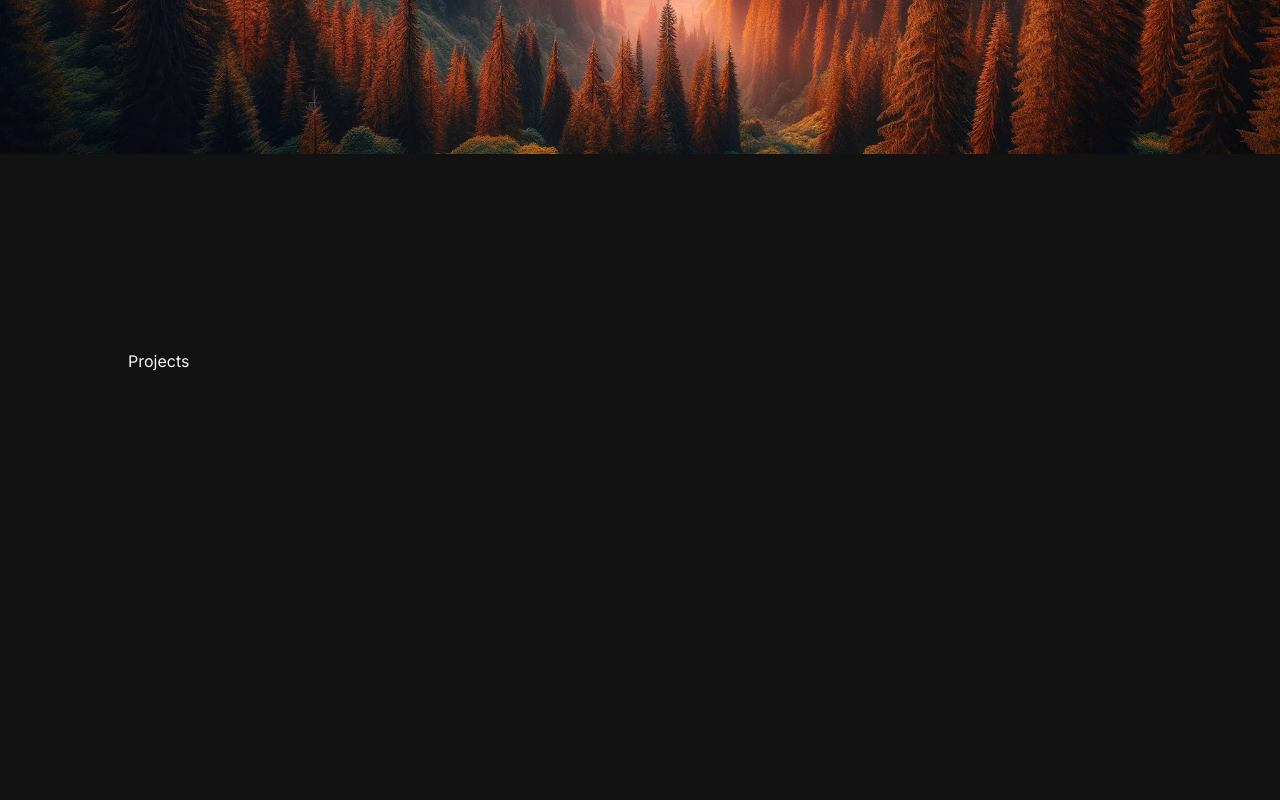
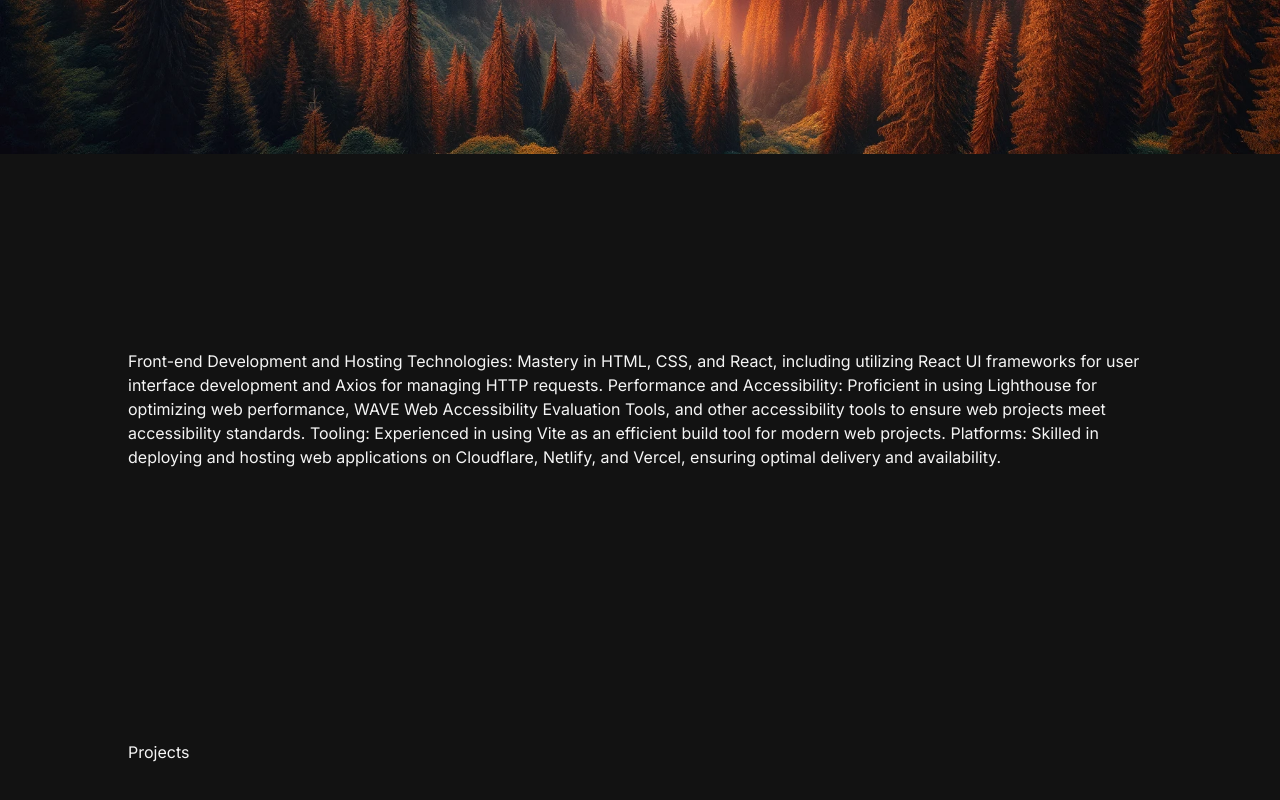
Before and after one commit to SpencerCGriffiths/portfolio, a Next.js app in the folder my-portfolio/: page / in a window 1280 px wide. Shown: the part 546-1346 px from the top of the page. Before the commit the page ends 999 px from the top, so only its background shows below. Built offline with nearby package versions, Linux system fonts and the light colour scheme.

Commit message:
technical skills wip content added

```diff
--- /dev/null
+++ b/my-portfolio/src/FrontEndSkills/FrontEndSkills.jsx
@@ -0,0 +1,44 @@
+import styles from './FrontEndSkills.module.css'
+
+const FrontEndSkills = () => {
+    return (
+        <div>
+        <p> Front-end Development and Hosting
+        Technologies: Mastery in HTML, CSS, and React, including utilizing React UI frameworks for user interface development and Axios for managing HTTP requests.
+        Performance and Accessibility: Proficient in using Lighthouse for optimizing web performance, WAVE Web Accessibility Evaluation Tools, and other accessibility tools to ensure web projects meet accessibility standards.
+        Tooling: Experienced in using Vite as an efficient build tool for modern web projects.
+        Platforms: Skilled in deploying and hosting web applications on Cloudflare, Netlify, and Vercel, ensuring optimal delivery and availability.</p>
+        <h2 className={styles.H2Programming} data-aos="fade-right"> Front-end Development and Hosting</h2>
+        <article className={styles.articleProgramming}>
+        <section>
+        <p className={styles.titleProgramming} data-aos="fade-right">HTML, CSS and React</p>
+        <p className={styles.titleProgramming} data-aos="fade-right">Using Axios for managing HTTP requests</p>
+        <p className={styles.titleProgramming} data-aos="fade-right">Performance and Accessibility</p>
+        <ul>
+            <li><p className={styles.contentProgramming} data-aos="fade-right">Proficient in optimizing web performance with Lighthouse</p></li>
+            <li><p className={styles.contentProgramming} data-aos="fade-right">Uses WAVE Web Accessibility Evaluation Tools and other accessibility tools</p></li>
+            <li><p className={styles.contentProgramming} data-aos="fade-right">Ensures web projects meet accessibility standards</p></li>
+        </ul>
+        <p className={styles.titleProgramming} data-aos="fade-right">Hosting</p>
+        <ul>
+            <li><p className={styles.contentProgramming} data-aos="fade-right">Cloudflare</p></li>
+            <li><p className={styles.contentProgramming} data-aos="fade-right">Netlify</p></li>
+            <li><p className={styles.contentProgramming} data-aos="fade-right">Vercel</p></li>
+        </ul>
+
+        </section>
+        <section>
+        {/* <Image
+        src="/JavaScriptLogo.png" // Path relative to the public folder
+        alt="JavaScript Logo"
+        width={587} // Desired width (can adjust as needed)
+        height={330} // Desired height (can adjust as needed)
+        className={styles.logoProgramming}
+        data-aos="fade-right"/> */}
+        </section>
+        </article>
+        </div>
+    )
+}
+
+export default FrontEndSkills
--- /dev/null
+++ b/my-portfolio/src/FrontEndSkills/FrontEndSkills.module.css
@@ -0,0 +1,25 @@
+.articleProgramming {
+    display: flex;
+    flex-direction: row;
+    align-items: center;
+
+}
+.H2Programming {
+    font-size: 1.3rem;
+}
+
+.titleProgramming {
+    font-size: 1rem;
+    margin-left: 1.5rem;
+}
+
+.contentProgramming {
+    margin-left: 3rem;
+}
+
+.logoProgramming {
+    max-width: 234.8px;
+    max-height: 132px;
+    width: auto; /* Ensure the width adjusts based on the height */
+    height: auto; /* Ensure the height adjusts based on the width, maintaining aspect ratio */
+}
--- a/my-portfolio/src/components/MainContent/MainBody.jsx
+++ b/my-portfolio/src/components/MainContent/MainBody.jsx
@@ -1,5 +1,6 @@
 import PersonalIntro from "../PersonalIntro/PersonalIntro"
 import Projects from "../Projects/Projects"
+import TechnicalSkillsWrapper from "../TechnicalSkillWrapper/TechnicalSkillWrapper"
 import TechnicalSkills from "../TechnicalSkills/TechnicalSkills"
 import style from "./MainBody.module.css"
 const MainBody = () => {
@@ -8,6 +9,7 @@
         <div className={style.MainContent}>
             {/* <PersonalIntro />  */}
             <TechnicalSkills />
+            <TechnicalSkillsWrapper />
             <Projects />
         </div>
     )
--- /dev/null
+++ b/my-portfolio/src/components/TechnicalSkillWrapper/TechnicalSkillWrapper.jsx
@@ -0,0 +1,10 @@
+import FrontEndSkills from "@/FrontEndSkills/FrontEndSkills"
+
+const TechnicalSkillsWrapper = () => {
+    return (
+        <>
+         <FrontEndSkills />
+        </>
+    )
+}
+export default TechnicalSkillsWrapper
```
